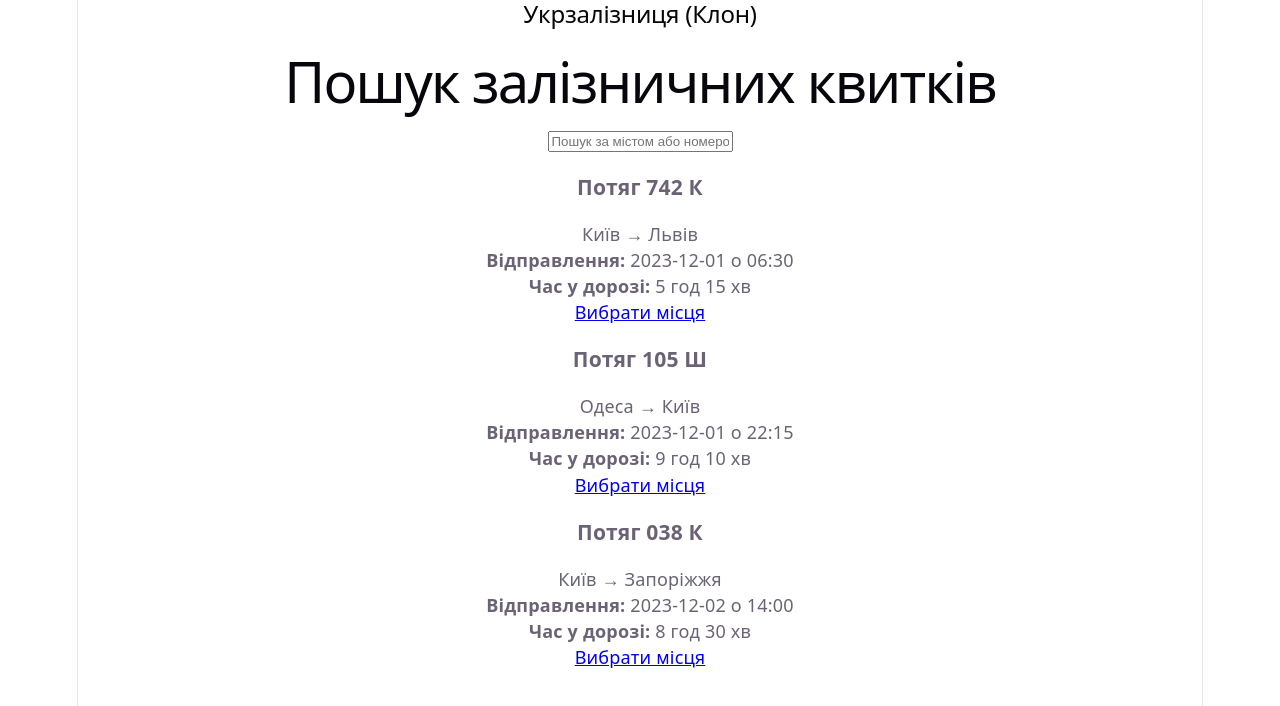
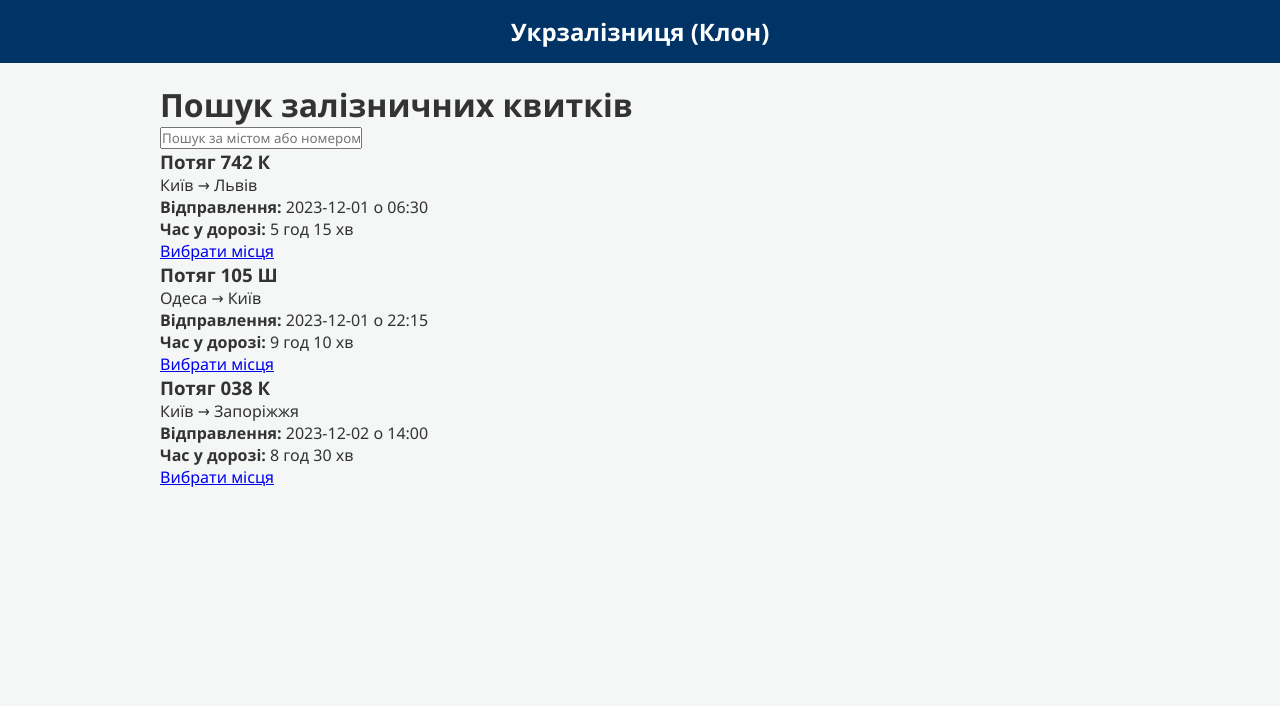
Before and after one commit to squushe/WEB-project-uz-clon, a React (Vite) app in the folder railway-app/: page / in a window 1280 px wide. Shown: the top 706 px of the page. Built offline with nearby package versions, Linux system fonts and the light colour scheme.

Commit message:
style: add global styles, layout container, and typography

```diff
--- a/railway-app/src/index.css
+++ b/railway-app/src/index.css
@@ -1,111 +1,24 @@
-:root {
-  --text: #6b6375;
-  --text-h: #08060d;
-  --bg: #fff;
-  --border: #e5e4e7;
-  --code-bg: #f4f3ec;
-  --accent: #aa3bff;
-  --accent-bg: rgba(170, 59, 255, 0.1);
-  --accent-border: rgba(170, 59, 255, 0.5);
-  --social-bg: rgba(244, 243, 236, 0.5);
-  --shadow:
-    rgba(0, 0, 0, 0.1) 0 10px 15px -3px, rgba(0, 0, 0, 0.05) 0 4px 6px -2px;
-
-  --sans: system-ui, 'Segoe UI', Roboto, sans-serif;
-  --heading: system-ui, 'Segoe UI', Roboto, sans-serif;
-  --mono: ui-monospace, Consolas, monospace;
-
-  font: 18px/145% var(--sans);
-  letter-spacing: 0.18px;
-  color-scheme: light dark;
-  color: var(--text);
-  background: var(--bg);
-  font-synthesis: none;
-  text-rendering: optimizeLegibility;
-  -webkit-font-smoothing: antialiased;
-  -moz-osx-font-smoothing: grayscale;
-
-  @media (max-width: 1024px) {
-    font-size: 16px;
-  }
-}
-
-@media (prefers-color-scheme: dark) {
-  :root {
-    --text: #9ca3af;
-    --text-h: #f3f4f6;
-    --bg: #16171d;
-    --border: #2e303a;
-    --code-bg: #1f2028;
-    --accent: #c084fc;
-    --accent-bg: rgba(192, 132, 252, 0.15);
-    --accent-border: rgba(192, 132, 252, 0.5);
-    --social-bg: rgba(47, 48, 58, 0.5);
-    --shadow:
-      rgba(0, 0, 0, 0.4) 0 10px 15px -3px, rgba(0, 0, 0, 0.25) 0 4px 6px -2px;
-  }
-
-  #social .button-icon {
-    filter: invert(1) brightness(2);
-  }
+* {
+  box-sizing: border-box;
+  margin: 0;
+  padding: 0;
+  font-family: "Segoe UI", Tahoma, Geneva, Verdana, sans-serif;
 }
 
 body {
-  margin: 0;
+  background-color: #f4f7f6;
+  color: #333;
 }
 
-#root {
-  width: 1126px;
-  max-width: 100%;
+.container {
+  max-width: 1000px;
   margin: 0 auto;
-  text-align: center;
-  border-inline: 1px solid var(--border);
-  min-height: 100svh;
-  display: flex;
-  flex-direction: column;
-  box-sizing: border-box;
+  padding: 20px;
 }
 
-h1,
-h2 {
-  font-family: var(--heading);
-  font-weight: 500;
-  color: var(--text-h);
+.header {
+  background: #003366;
+  color: white;
+  padding: 15px 20px;
+  text-align: center;
 }
-
-h1 {
-  font-size: 56px;
-  letter-spacing: -1.68px;
-  margin: 32px 0;
-  @media (max-width: 1024px) {
-    font-size: 36px;
-    margin: 20px 0;
-  }
-}
-h2 {
-  font-size: 24px;
-  line-height: 118%;
-  letter-spacing: -0.24px;
-  margin: 0 0 8px;
-  @media (max-width: 1024px) {
-    font-size: 20px;
-  }
-}
-p {
-  margin: 0;
-}
-
-code,
-.counter {
-  font-family: var(--mono);
-  display: inline-flex;
-  border-radius: 4px;
-  color: var(--text-h);
-}
-
-code {
-  font-size: 15px;
-  line-height: 135%;
-  padding: 4px 8px;
-  background: var(--code-bg);
-}
```
